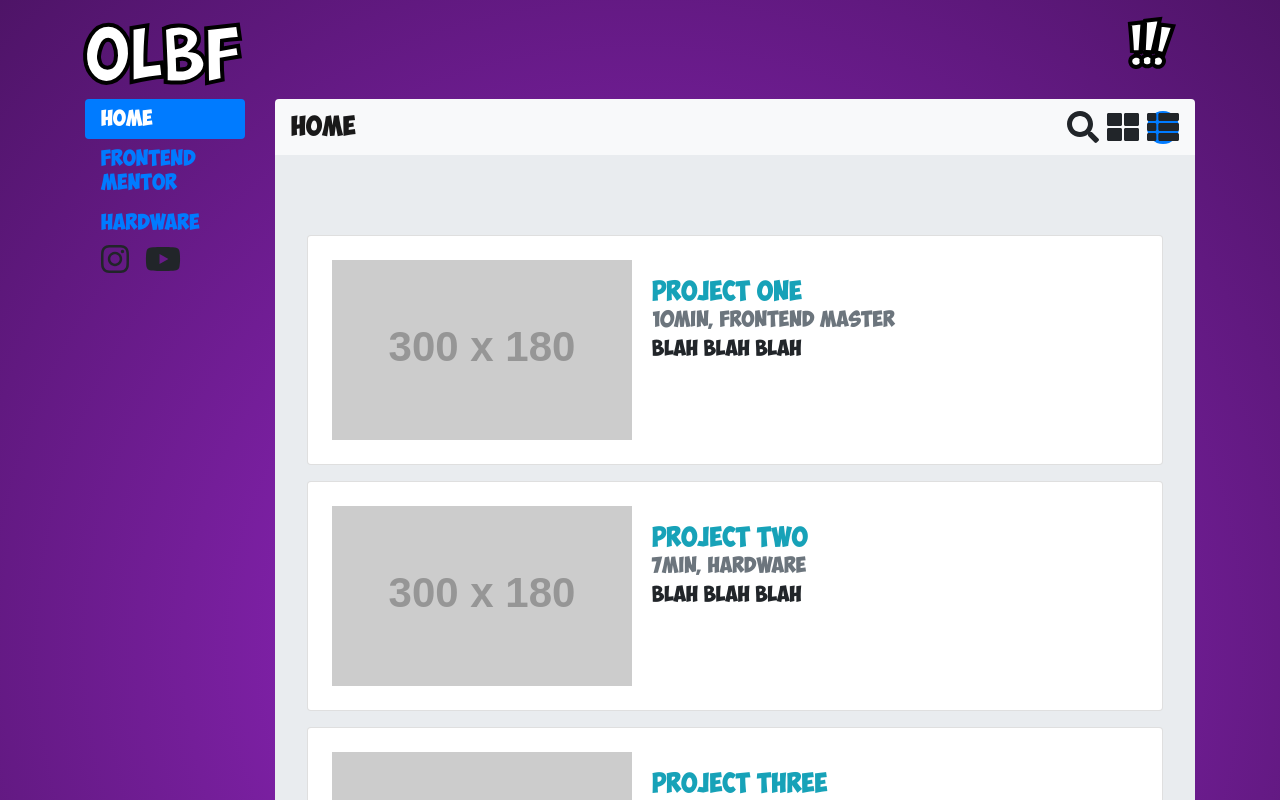
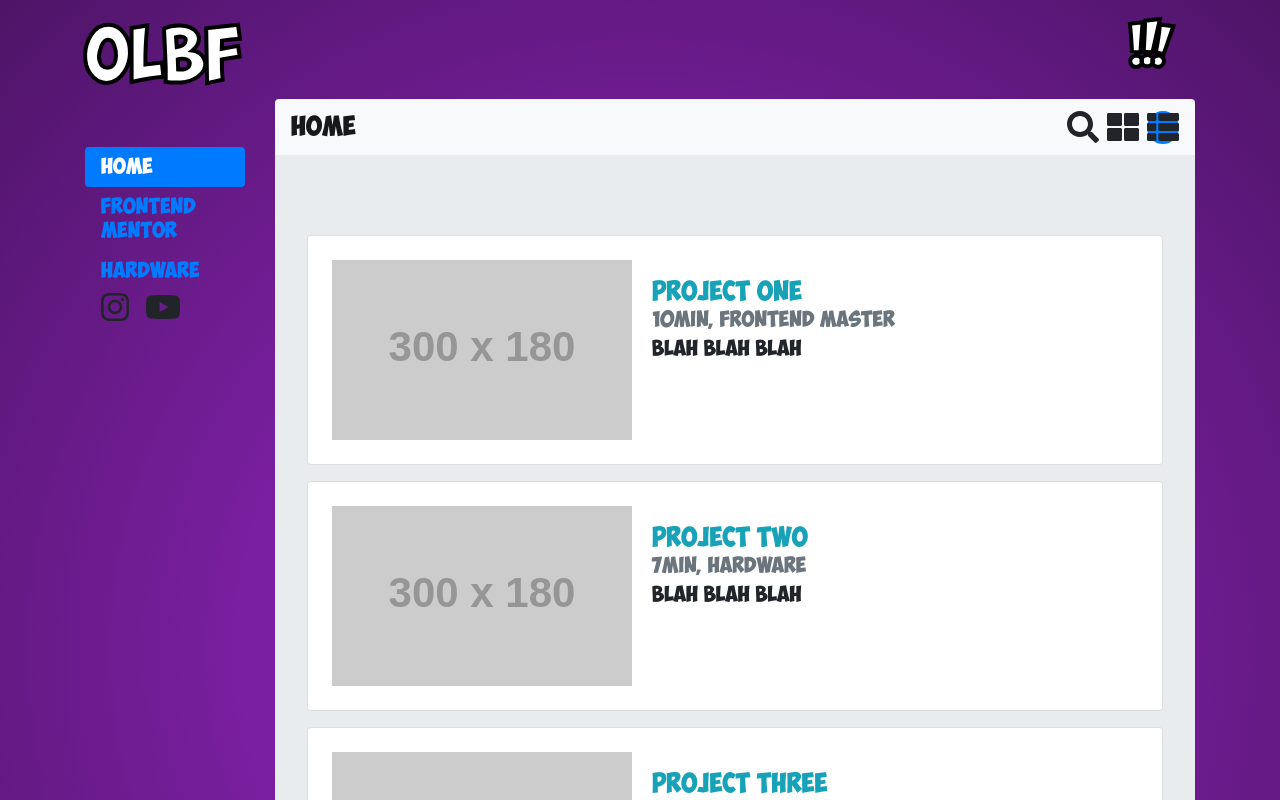
Before and after one commit to nksrentas/olbf, a React (Create React App) app: page / in a window 1280 px wide. Shown: the top 800 px of the page. Built offline with nearby package versions, Linux system fonts and the light colour scheme.

Commit message:
fix navigation margin

```diff
--- a/src/components/navigation/Navigation.jsx
+++ b/src/components/navigation/Navigation.jsx
@@ -37,7 +37,7 @@ function Navigation(props) {
   return (
     <>
       <div
-        className='nav flex-column nav-pills'
+        className='nav flex-column nav-pills mt-5'
         id='v-pills-tab'
         role='tablist'
         aria-orientation='vertical'
```
